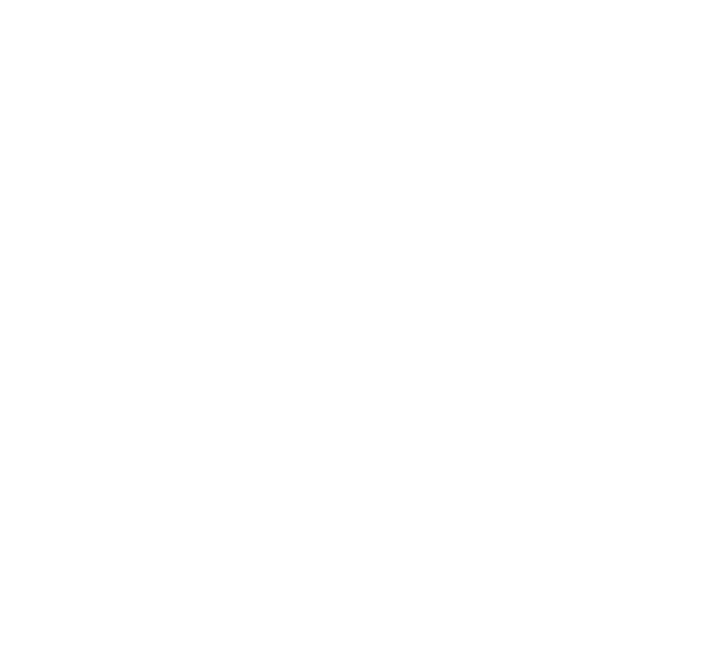
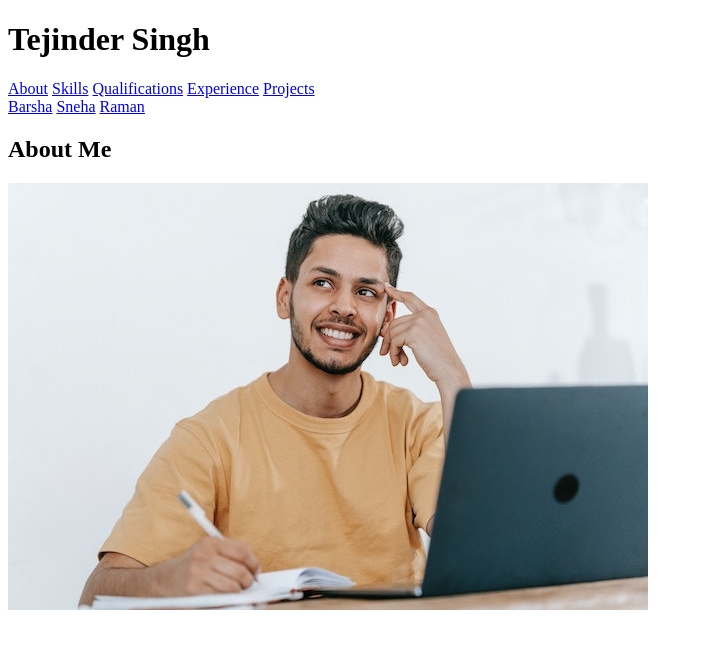
Before and after one commit to tejindersingh19/assignment1_html-firstwebpage, a plain HTML site: page index.html in a window 1280 px wide. Shown: the whole page, without its empty margins (0-703 px from the left). Drawn offline with Linux system fonts and the light colour scheme.

Commit message:
Added Html Code to the File

```diff
--- a/index.html
+++ b/index.html
@@ -1,12 +1,40 @@
 <!DOCTYPE html>
 <html lang="en">
+
 <head>
-    <meta charset="UTF-8">
-    <meta http-equiv="X-UA-Compatible" content="IE=edge">
-    <meta name="viewport" content="width=device-width, initial-scale=1.0">
+    <meta charset="UTF-8" />
+    <meta http-equiv="X-UA-Compatible" content="IE=edge" />
+    <meta name="viewport" content="width=device-width, initial-scale=1.0" />
     <title>Assignment-1 (HTML - First Web Page)</title>
 </head>
+
 <body>
+    <div class="container">
+        <!-- Header and Top NavBAR -->
+        <header>
+            <h1>Tejinder Singh</h1>
+            <nav>
+                <a href="#">About</a>
+                <a href="#">Skills</a>
+                <a href="#">Qualifications</a>
+                <a href="#">Experience</a>
+                <a href="#">Projects</a>
+            </nav>
+        </header>
 
+        <!-- Top Users -->
+        <div class="users">
+            <a href="#">Barsha</a>
+            <a href="#">Sneha</a>
+            <a href="#">Raman</a>
+        </div>
+
+        <!-- About Me -->
+        <div class="aboutme">
+            <h2>About Me</h2>
+            <img src="./student.jpg" alt="">
+        </div>
+    </div>
 </body>
+
 </html>
```
Also changed, not shown: student.jpg (added).
